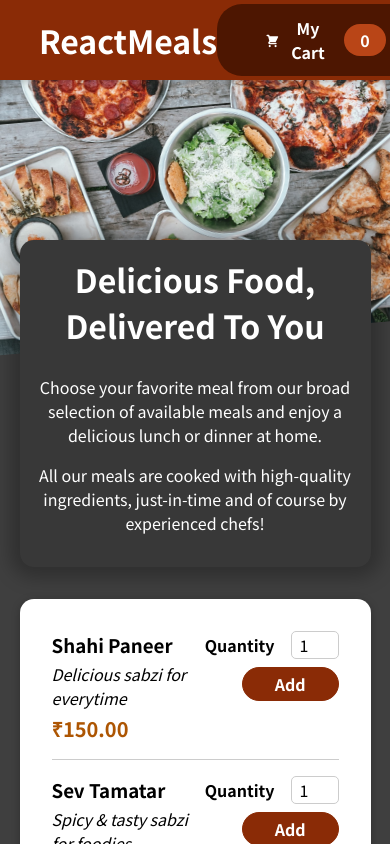
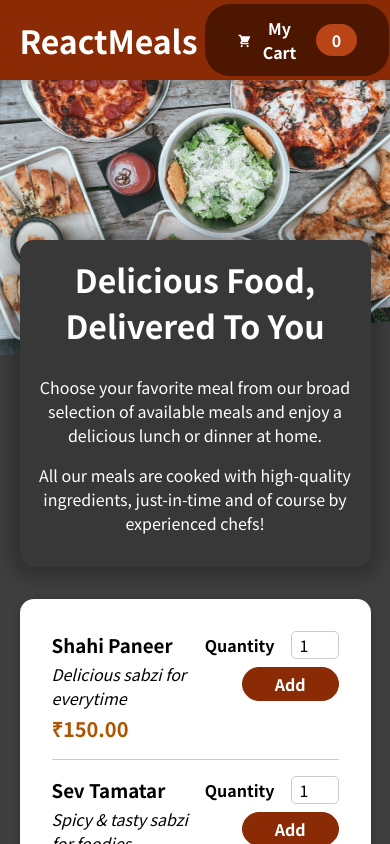
Before and after one commit to sagarmittal1/ReactMeals, a React (Create React App) app: page / in a window 390 px wide. Shown: the top 844 px of the page. Built offline with nearby package versions, Linux system fonts and the light colour scheme.

Commit message:
fixed cart icon clipped on mobile issue

```diff
--- a/src/components/Layout/Header.module.css
+++ b/src/components/Layout/Header.module.css
@@ -27,3 +27,9 @@
   object-fit: cover;
   transform: rotateZ(-5deg) translateY(-4rem) translateX(-1rem);
 }
+
+@media (max-width: 400px) {
+  .header {
+    padding: 0 5%;
+  }
+}
--- a/src/components/Layout/HeaderCartButton.module.css
+++ b/src/components/Layout/HeaderCartButton.module.css
@@ -57,3 +57,10 @@
     transform: scale(1);
   }
 }
+
+@media (max-width: 400px) {
+  .button {
+    padding: 0.75rem 2rem;
+    margin-left: 2%;
+  }
+}
```
